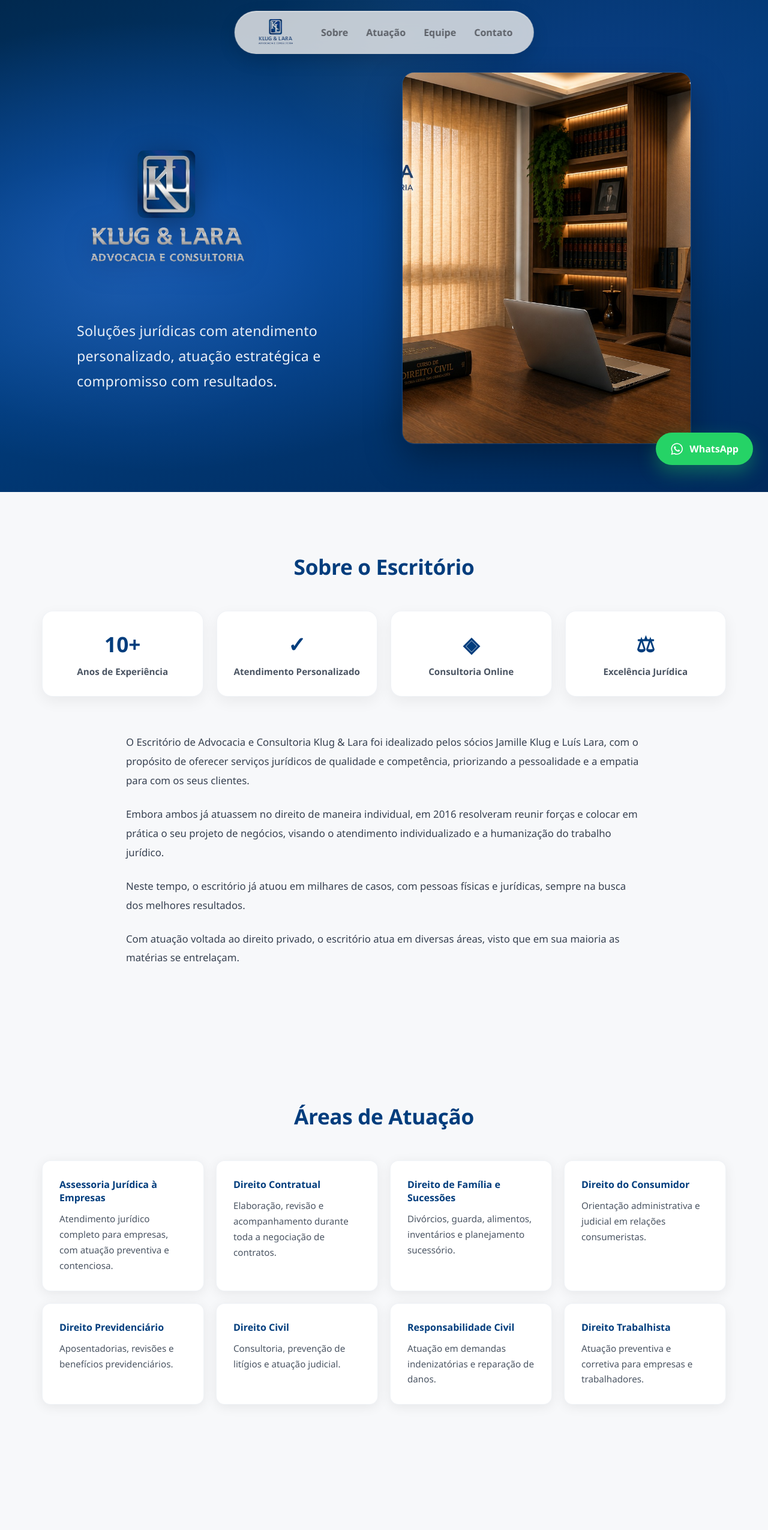
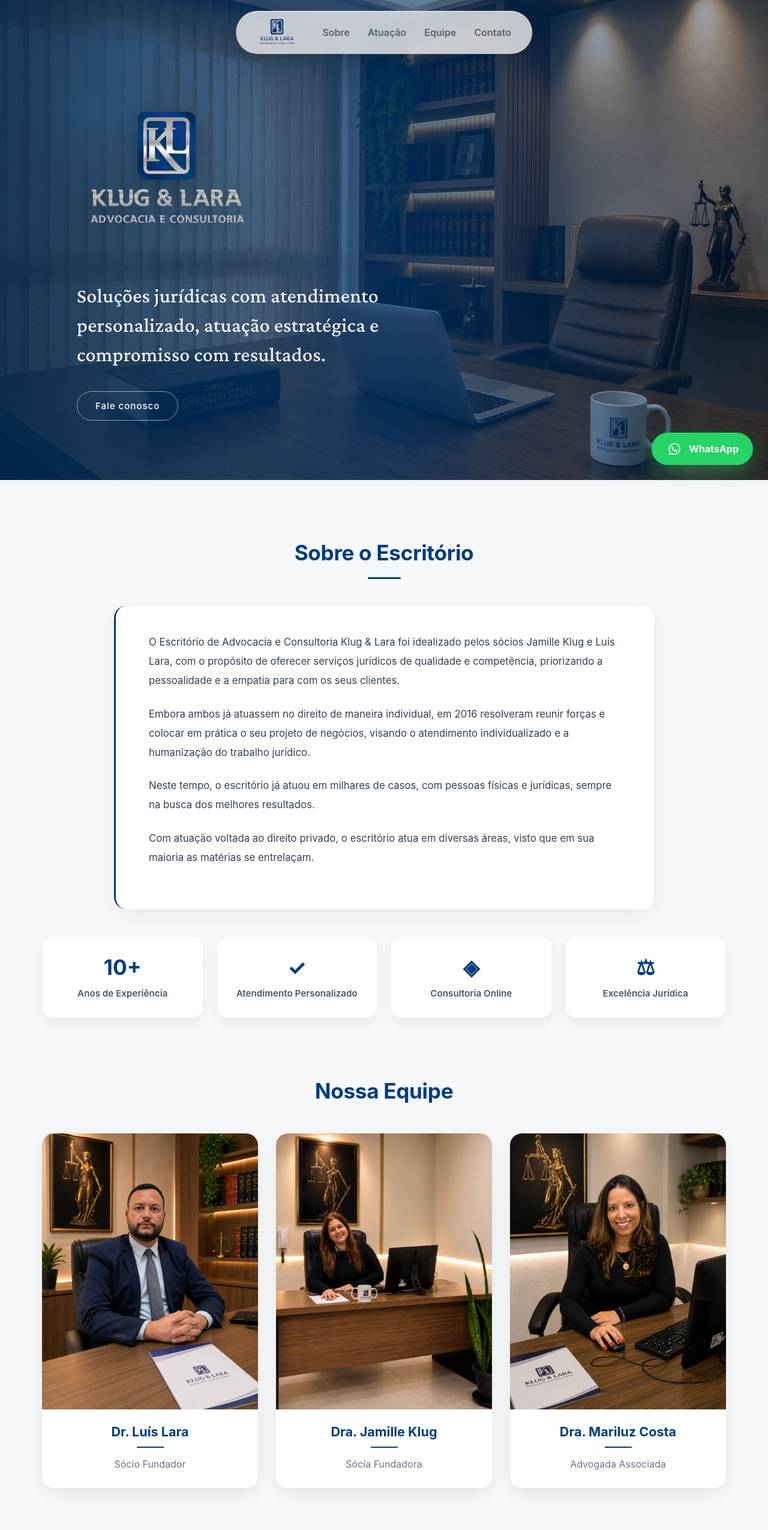
Before and after one commit to fwrdnando/klug-lara-site, a React (Vite) app: page / in a window 1280 px wide. Shown: the top 2550 px of the page at 60% size. Built offline with nearby package versions, Linux system fonts and the light colour scheme.

Commit message:
Atualiza icones e ajustes visuais

```diff
--- a/package.json
+++ b/package.json
@@ -10,6 +10,9 @@
     "preview": "vite preview"
   },
   "dependencies": {
+    "@fortawesome/free-brands-svg-icons": "^7.3.1",
+    "@fortawesome/free-solid-svg-icons": "^7.3.1",
+    "@fortawesome/react-fontawesome": "^3.5.0",
     "react": "^19.2.6",
     "react-dom": "^19.2.6",
     "react-icons": "^5.6.0"
--- a/src/App.css
+++ b/src/App.css
@@ -1,3 +1,4 @@
+@import url('https://fonts.googleapis.com/css2?family=Crimson+Pro:wght@400;500;600;700&display=swap');
 * {
   margin: 0;
   padding: 0;
@@ -5,7 +6,7 @@
 }
 
 body {
-  font-family: 'Segoe UI', sans-serif;
+  font-family: 'Inter', 'Segoe UI', sans-serif;
   background: #f7f8fa;
   color: #1f2937;
 }
@@ -93,52 +94,67 @@ body {
 
 .hero {
   position: relative;
+
   min-height: 100vh;
   width: 100%;
-  /* Gradiente radial com brilho central, igual ao fundo da logo */
-  background:
-    radial-gradient(ellipse 80% 70% at 20% 50%, #1055b0 0%, transparent 65%),
-    radial-gradient(ellipse 60% 80% at 80% 20%, #0a3d82 0%, transparent 60%),
-    linear-gradient(160deg, #01294f 0%, #013d7d 45%, #012a5c 100%);
+
+  background-image: url("./assets/escri.jpeg");
+  background-size: cover;
+  background-position: center;
+
+  display: flex;
+  align-items: center;
+
+  padding: 120px 10% 80px;
+
   color: white;
-  display: grid;
-  grid-template-columns: 1fr 1fr;
-  align-items: center;
-  gap: 60px;
-  padding: 120px 10% 80px;
+
   overflow: hidden;
 }
 
-/* Reflexo metálico sutil no fundo, como o brilho da logo */
-.hero-bg-glow {
+.hero-overlay {
   position: absolute;
+
   inset: 0;
+
   background:
-    radial-gradient(ellipse 40% 40% at 15% 60%, rgba(160, 185, 230, 0.08) 0%, transparent 70%),
-    radial-gradient(ellipse 25% 35% at 50% 10%, rgba(200, 220, 255, 0.06) 0%, transparent 60%);
-  pointer-events: none;
+    linear-gradient(
+      90deg,
+      rgba(1, 41, 79, .90) 0%,
+      rgba(1, 61, 125, .65) 50%,
+      rgba(1, 41, 79, .35) 100%
+    );
 }
+.hero-content {
+  position: relative;
+  z-index: 2;
 
-/* Logo grande no hero */
+  max-width: 650px;
+}
 .hero-logo {
   width: 300px;
   max-width: 100%;
-  height: auto;
-  display: block;
-  margin-bottom: 28px;
-  /* Sombra suave para dar profundidade como na logo original */
-  filter: drop-shadow(0 8px 24px rgba(0, 0, 0, 0.35));
+  margin-bottom: 30px;
+
+  filter: drop-shadow(0 8px 24px rgba(0,0,0,.35));
 }
 
-.hero p {
-  font-size: 1.45rem;
-  line-height: 1.8;
-  max-width: 650px;
-  color: rgba(255, 255, 255, 0.92);
-  font-weight: 300;
-  letter-spacing: 0.01em;
+.hero-content p {
+  font-size: 2.1rem;
+  line-height: 1.45;
+
+  max-width: 760px;
+
+  color: rgba(255,255,255,.95);
+
+  font-family: "Crimson Pro", serif;
+
+  font-weight: 500;
+
+  letter-spacing: .01em;
+
+  margin-top: 25px;
 }
-
 /* Botão elegante com borda */
 .btn-primary {
   display: inline-flex;
@@ -196,6 +212,12 @@ body {
   margin: auto;
   padding: 100px 30px;
 }
+#sobre {
+  padding-bottom: 40px;
+}
+#equipe {
+  padding-top: 40px;
+}
 
 .section h2 {
   text-align: center;
@@ -205,7 +227,13 @@ body {
   font-weight: 700;
   letter-spacing: -0.01em;
 }
-
+.section-divider {
+  width: 55px;
+  height: 3px;
+  background: #013D7D;
+  margin: -30px auto 45px;
+  border-radius: 10px;
+}
 .section p {
   line-height: 1.9;
 }
@@ -213,8 +241,13 @@ body {
 /* ── SOBRE ── */
 
 .about-content {
-  max-width: 860px;
+  max-width: 900px;
   margin: 0 auto;
+  background: white;
+  padding: 45px 55px;
+  border-radius: 20px;
+  box-shadow: 0 10px 35px rgba(0,0,0,.06);
+  border-left: 3px solid #013D7D;
 }
 
 .about-content p {
@@ -230,7 +263,8 @@ body {
   grid-template-columns: repeat(4, 1fr);
   gap: 22px;
 
-  margin-bottom: 60px;
+  margin-top: 45px;
+  margin-bottom: 20px;
 }
 
 .highlight-card {
@@ -276,39 +310,97 @@ body {
 
   line-height: 1.4;
 }
-/* ── CARDS ── */
+/* ── ÁREAS DE ATUAÇÃO ── */
+
+.areas-section {
+  padding-top: 80px;
+}
+
+.areas-subtitle {
+  text-align: center;
+  max-width: 700px;
+  margin: -25px auto 55px;
+
+  color: #6b7280;
+  font-size: 1.05rem;
+}
+
 
 .cards {
   display: grid;
-  grid-template-columns: repeat(auto-fit, minmax(260px, 1fr));
-  gap: 20px;
+  grid-template-columns: repeat(4, 1fr);
+  gap: 26px;
 }
 
+
 .card {
+  position: relative;
+
   background: white;
-  padding: 28px;
-  border-radius: 14px;
-  box-shadow: 0 4px 20px rgba(0, 0, 0, 0.07);
-  transition: all 0.3s ease;
-  border: 1px solid rgba(1, 61, 125, 0.06);
+
+  padding: 32px 28px;
+
+  min-height: 190px;
+
+  border-radius: 18px;
+
+  overflow: hidden;
+
+  box-shadow:
+    0 8px 25px rgba(0,0,0,.06);
+
+  border: 1px solid rgba(1,61,125,.08);
+
+  transition:
+    transform .35s ease,
+    box-shadow .35s ease;
 }
 
-.card:hover {
-  transform: translateY(-6px);
-  box-shadow: 0 12px 35px rgba(1, 61, 125, 0.12);
+
+.card::before {
+  content: "";
+
+  position: absolute;
+
+  left: 0;
+  top: 0;
+
+  width: 4px;
+  height: 100%;
+
+  background: #013D7D;
 }
 
-.card h3 {
-  color: #013D7D;
-  margin-bottom: 12px;
-  font-size: 1rem;
-  font-weight: 600;
+
+.card:hover {
+  transform: translateY(-8px);
+
+  box-shadow:
+    0 20px 45px rgba(1,61,125,.15);
 }
 
+
+.card h3 {
+
+  color: #013D7D;
+
+  margin-bottom: 16px;
+
+  font-size: 1.08rem;
+
+  font-weight: 700;
+
+  line-height: 1.4;
+}
+
+
 .card p {
-  font-size: 0.95rem;
+
+  font-size: .95rem;
+
   color: #4b5563;
-  line-height: 1.7;
+
+  line-height: 1.75;
 }
 
 /* ── EQUIPE ── */
@@ -335,7 +427,7 @@ body {
 
 .team-photo {
   position: relative;
-  height: 420px;
+  height: 460px;
   overflow: hidden;
 }
 
@@ -407,18 +499,27 @@ body {
 }
 
 .team-info {
-  padding: 22px 25px;
+  padding: 24px 28px;
+  text-align: center;
 }
 
 .team-info h3 {
   color: #013D7D;
-  margin-bottom: 6px;
-  font-size: 1.05rem;
+  margin-bottom: 12px;
+  font-size: 1.35rem;
+  font-weight: 700;
+}
+
+.team-line {
+  width: 45px;
+  height: 2px;
+  background: #013D7D;
+  margin: 0 auto 12px;
 }
 
 .team-info p {
   color: #6b7280;
-  font-size: 0.9rem;
+  font-size: 1rem;
 }
 
 /* ── CONTATO ── */
@@ -640,7 +741,7 @@ body {
 }
 .footer-contact {
   background: #012f63;
-  padding: 90px 50px 30px;
+  padding: 60px 50px 25px;
 }
 
 .footer-container {
@@ -653,14 +754,19 @@ body {
 
   align-items: center;
 }
+.footer-info {
+  display: flex;
+  flex-direction: column;
+  justify-content: center;
+}
 
 .footer-map iframe {
   width: 100%;
-  height: 500px;
+  height: 600px;
 
   border: none;
 
-  border-radius: 20px;
+  border-radius: 24px;
 
   overflow: hidden;
 
@@ -668,14 +774,14 @@ body {
 }
 
 .footer-main-logo {
-  width: 280px;
-  margin-bottom: 50px;
+  width: 220px;
+  margin-bottom: 25px;
 }
 
 .footer-links {
   display: flex;
   flex-direction: column;
-  gap: 35px;
+  gap: 22px;
 }
 
 .footer-link {
@@ -684,10 +790,11 @@ body {
   align-items: flex-start;
 }
 
-.footer-link img {
-  width: 34px;
-  height: 34px;
-  object-fit: contain;
+.footer-link svg {
+  width: 32px;
+  height: 32px;
+  min-width: 32px;
+  color: white;
 }
 
 .footer-link h4 {
--- a/src/App.jsx
+++ b/src/App.jsx
@@ -1,10 +1,19 @@
-import { FaWhatsapp } from "react-icons/fa";
-import whatsappIcon from "./assets/whats.png";
-import instagramIcon from "./assets/instagram.png";
-import emailIcon from "./assets/email.png";
-import localizaIcon from "./assets/localiza.png";
 import { useEffect, useState } from "react";
+
+import { FontAwesomeIcon } from "@fortawesome/react-fontawesome";
+
+import {
+  faWhatsapp,
+  faInstagram
+} from "@fortawesome/free-brands-svg-icons";
+
+import {
+  faAt,
+  faMap
+} from "@fortawesome/free-solid-svg-icons";
+
 import "./App.css";
+
 import escri from "./assets/escri.jpeg";
 import luis1 from "./assets/luis1.jpeg";
 import luis2 from "./assets/luis2.jpeg";
@@ -14,6 +23,7 @@ import jami3 from "./assets/jami3.jpeg";
 import mari1 from "./assets/mari1.jpeg";
 import mari2 from "./assets/mari2.jpeg";
 import mari3 from "./assets/mari3.jpeg";
+
 import logoAzul from "./assets/logo_azul.png";
 import logoCinza from "./assets/logo_cinza.png";
 
@@ -49,50 +59,33 @@ function App() {
       </nav>
 
 <header className="hero">
-        <div className="hero-bg-glow" />
+
+  <div className="hero-overlay"></div>
+
   <div className="hero-content">
     <img src={logoAzul} alt="Klug & Lara" className="hero-logo" />
+
     <p>
       Soluções jurídicas com atendimento personalizado,
       atuação estratégica e compromisso com resultados.
     </p>
+
     <a
+      href="https://wa.me/5551992744008"
+      target="_blank"
+      rel="noreferrer"
+      className="btn-primary"
+    >
+      Fale conosco
+    </a>
 
->
-
-
-</a>
   </div>
 
-        <div className="hero-image">
-          <img src={escri} alt="Escritório Klug & Lara" />
-        </div>
 </header>
 
       <section id="sobre" className="section">
   <h2>Sobre o Escritório</h2>
-
-  <div className="about-highlights">
-    <div className="highlight-card">
-      <span>10+</span>
-      <p>Anos de Experiência</p>
-    </div>
-
-    <div className="highlight-card">
-      <span>✓</span>
-      <p>Atendimento Personalizado</p>
-    </div>
-
-    <div className="highlight-card">
-      <span>◈</span>
-      <p>Consultoria Online</p>
-    </div>
-
-    <div className="highlight-card">
-      <span>⚖</span>
-      <p>Excelência Jurídica</p>
-    </div>
-  </div>
+<div className="section-divider"></div>
 
   <div className="about-content">
           <p>
@@ -116,50 +109,37 @@ function App() {
             diversas áreas, visto que em sua maioria as matérias se entrelaçam.
           </p>
         </div>
-      </section>
 
-      <section id="areas" className="section">
-        <h2>Áreas de Atuação</h2>
-        <div className="cards">
-          <div className="card">
-            <h3>Assessoria Jurídica à Empresas</h3>
-            <p>Atendimento jurídico completo para empresas, com atuação preventiva e contenciosa.</p>
+        <div className="about-highlights">
+    <div className="highlight-card">
+      <span>10+</span>
+      <p>Anos de Experiência</p>
     </div>
-          <div className="card">
-            <h3>Direito Contratual</h3>
-            <p>Elaboração, revisão e acompanhamento durante toda a negociação de contratos.</p>
+
+    <div className="highlight-card">
+      <span>✓</span>
+      <p>Atendimento Personalizado</p>
     </div>
-          <div className="card">
-            <h3>Direito de Família e Sucessões</h3>
-            <p>Divórcios, guarda, alimentos, inventários e planejamento sucessório.</p>
+
+    <div className="highlight-card">
+      <span>◈</span>
+      <p>Consultoria Online</p>
     </div>
-          <div className="card">
-            <h3>Direito do Consumidor</h3>
-            <p>Orientação administrativa e judicial em relações consumeristas.</p>
-          </div>
-          <div className="card">
-            <h3>Direito Previdenciário</h3>
-            <p>Aposentadorias, revisões e benefícios previdenciários.</p>
-          </div>
-          <div className="card">
-            <h3>Direito Civil</h3>
-            <p>Consultoria, prevenção de litígios e atuação judicial.</p>
-          </div>
-          <div className="card">
-            <h3>Responsabilidade Civil</h3>
-            <p>Atuação em demandas indenizatórias e reparação de danos.</p>
-          </div>
-          <div className="card">
-            <h3>Direito Trabalhista</h3>
-            <p>Atuação preventiva e corretiva para empresas e trabalhadores.</p>
+
+    <div className="highlight-card">
+      <span>⚖</span>
+      <p>Excelência Jurídica</p>
     </div>
   </div>
       </section>
 
       <section id="equipe" className="section">
   <h2>Nossa Equipe</h2>
+
   <div className="team-grid">
+
     <div className="team-card">
+
       <div className="team-photo">
         <img src={luis1} className="photo-main" alt="Luís Lara" />
         <img src={luis2} className="photo-hover" alt="Luís Lara" />
@@ -167,33 +147,118 @@ function App() {
 
       <div className="team-info">
         <h3>Dr. Luís Lara</h3>
+        <div className="team-line"></div>
         <p>Sócio Fundador</p>
       </div>
+
     </div>
+
+
     <div className="team-card">
+
       <div className="team-photo triple">
+
         <img src={jami1} className="photo-main" alt="Jamille Klug" />
         <img src={jami2} className="photo-hover" alt="Jamille Klug" />
         <img src={jami3} className="photo-hover-second" alt="Jamille Klug" />
+
       </div>
 
       <div className="team-info">
         <h3>Dra. Jamille Klug</h3>
+        <div className="team-line"></div>
         <p>Sócia Fundadora</p>
       </div>
+
     </div>
+
+
     <div className="team-card">
+
       <div className="team-photo triple">
+
         <img src={mari1} className="photo-main" alt="Mariluz Costa" />
         <img src={mari2} className="photo-hover" alt="Mariluz Costa" />
         <img src={mari3} className="photo-hover-second" alt="Mariluz Costa" />
+
       </div>
 
       <div className="team-info">
         <h3>Dra. Mariluz Costa</h3>
+        <div className="team-line"></div>
         <p>Advogada Associada</p>
       </div>
+
     </div>
+
+  </div>
+</section>
+
+      <section id="areas" className="section areas-section">
+  <h2>Áreas de Atuação</h2>
+
+  <p className="areas-subtitle">
+    Soluções jurídicas estratégicas e personalizadas para pessoas físicas e empresas.
+  </p>
+
+  <div className="cards">
+
+    <div className="card">
+      <h3>Assessoria Jurídica à Empresas</h3>
+      <p>
+        Atendimento jurídico completo para empresas, com atuação preventiva e contenciosa.
+      </p>
+    </div>
+
+    <div className="card">
+      <h3>Direito Contratual</h3>
+      <p>
+        Elaboração, revisão e acompanhamento durante toda a negociação de contratos.
+      </p>
+    </div>
+
+    <div className="card">
+      <h3>Direito de Família e Sucessões</h3>
+      <p>
+        Divórcios, guarda, alimentos, inventários e planejamento sucessório.
+      </p>
+    </div>
+
+    <div className="card">
+      <h3>Direito do Consumidor</h3>
+      <p>
+        Orientação administrativa e judicial em relações consumeristas.
+      </p>
+    </div>
+
+    <div className="card">
+      <h3>Direito Previdenciário</h3>
+      <p>
+        Aposentadorias, revisões e benefícios previdenciários.
+      </p>
+    </div>
+
+    <div className="card">
+      <h3>Direito Civil</h3>
+      <p>
+        Consultoria, prevenção de litígios e atuação judicial.
+      </p>
+    </div>
+
+    <div className="card">
+      <h3>Responsabilidade Civil</h3>
+      <p>
+        Atuação em demandas indenizatórias e reparação de danos.
+      </p>
+    </div>
+
+    <div className="card">
+      <h3>Direito Trabalhista</h3>
+      <p>
+        Atuação preventiva e corretiva para empresas e trabalhadores.
+      </p>
+    </div>
+
   </div>
 </section>
 
@@ -221,7 +286,7 @@ function App() {
       <div className="footer-links">
 
   <div className="footer-link">
-          <img src={localizaIcon} alt="" />
+    <FontAwesomeIcon icon={faMap} />
     <div>
       <h4>Endereço</h4>
       <p>
@@ -233,7 +298,7 @@ function App() {
   </div>
 
   <div className="footer-link">
-          <img src={whatsappIcon} alt="" />
+    <FontAwesomeIcon icon={faWhatsapp} />
     <div>
       <h4>WhatsApp</h4>
       <p>(51) 99274-4008</p>
@@ -241,7 +306,7 @@ function App() {
   </div>
 
   <div className="footer-link">
-          <img src={emailIcon} alt="" />
+    <FontAwesomeIcon icon={faAt} />
     <div>
       <h4>E-mail</h4>
       <p>klug.lara.adv@gmail.com</p>
@@ -249,7 +314,7 @@ function App() {
   </div>
 
   <div className="footer-link">
-          <img src={instagramIcon} alt="" />
+    <FontAwesomeIcon icon={faInstagram} />
     <div>
       <h4>Instagram</h4>
       <p>@advocaciakluglara</p>
@@ -257,7 +322,6 @@ function App() {
   </div>
 
 </div>
-
     </div>
 
   </div>
@@ -274,7 +338,7 @@ function App() {
   rel="noreferrer"
   className="whatsapp"
 >
-  <FaWhatsapp />
+  <FontAwesomeIcon icon={faWhatsapp} />
   <span>WhatsApp</span>
 </a>
     </>
```
Also changed, not shown: src/assets/escri.jpeg, 1 other file (tests, documents, lock files or other folders). Lines whose indentation alone changed are shown as unchanged.
